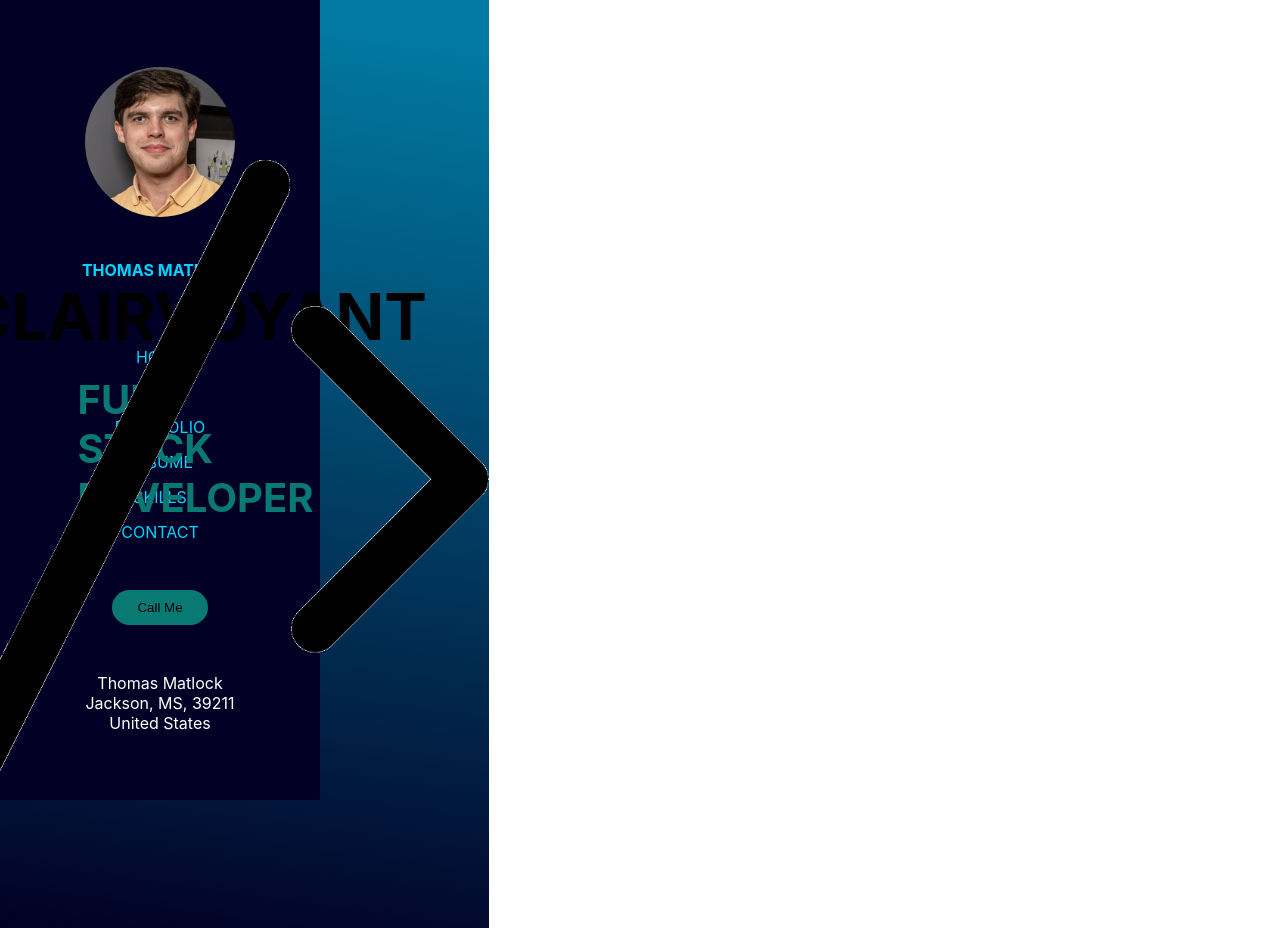
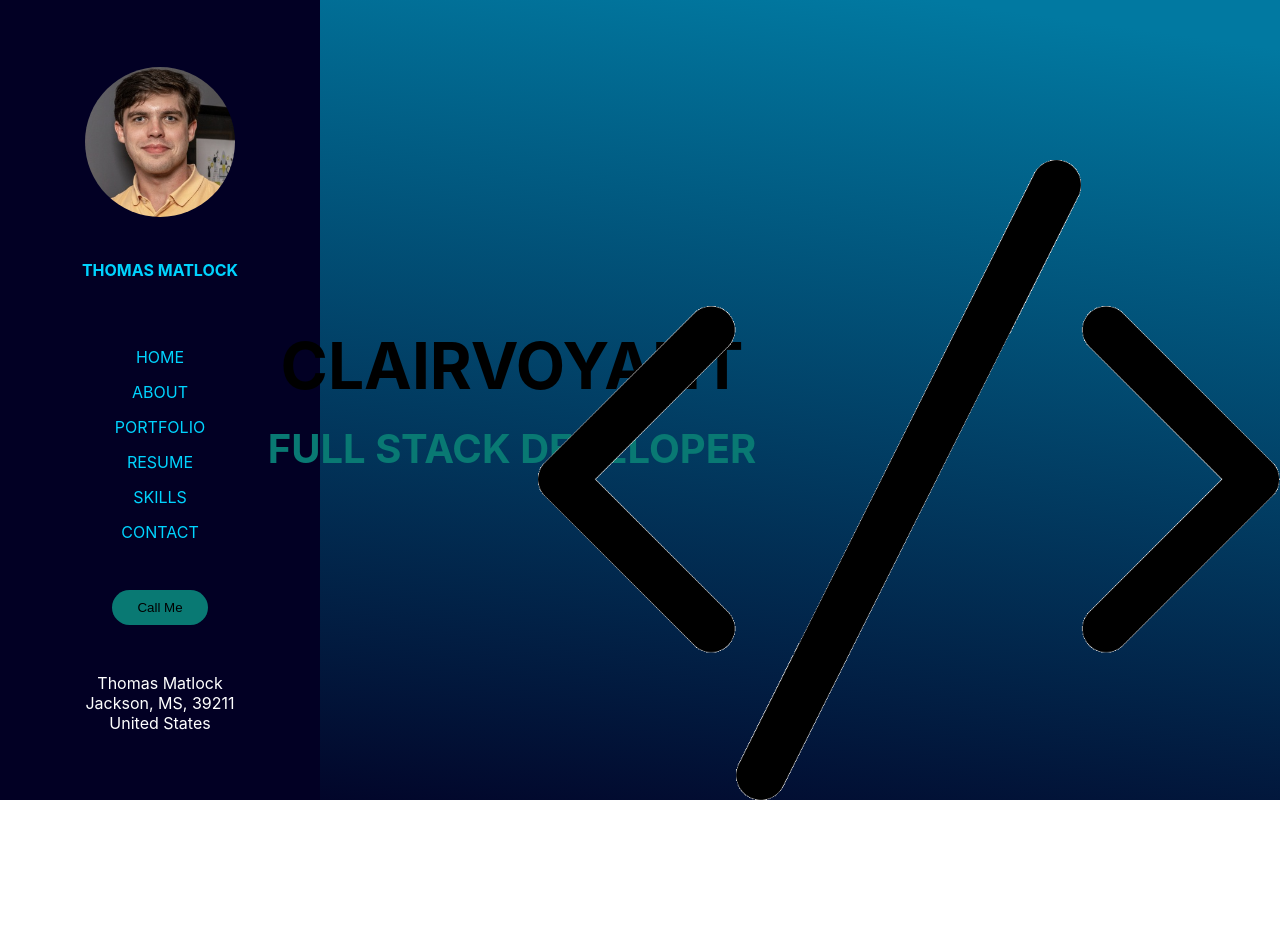
Before and after one commit to zep1994/thomas-matlock, a Next.js app in the folder frontend/: page / in a window 1280 px wide. After the commit the page ends 800 px from the top, so only its background shows below. Built offline with nearby package versions, Linux system fonts and the light colour scheme.

Commit message:
Update portfolio

```diff
--- a/frontend/styles/Home.module.css
+++ b/frontend/styles/Home.module.css
@@ -2,17 +2,16 @@
   padding: 0 2rem;
   width: 100%;
   position: relative;
-  min-height: 100%;
+}
+
+.main {
+  min-height: 100vh;
   padding: 4rem 0;
   flex: 1;
   display: flex;
   flex-direction: column;
   justify-content: center;
   align-items: center;
-}
-
-.main {
-
 }
 
 .footer {
--- a/frontend/styles/Layout.module.css
+++ b/frontend/styles/Layout.module.css
@@ -3,5 +3,6 @@
     background: linear-gradient(8deg, rgba(2,0,36,1) 0%, rgba(1,121,161,1) 95%);
     position: relative;
     float: left;
+    width: 100%;
 
 }
```
